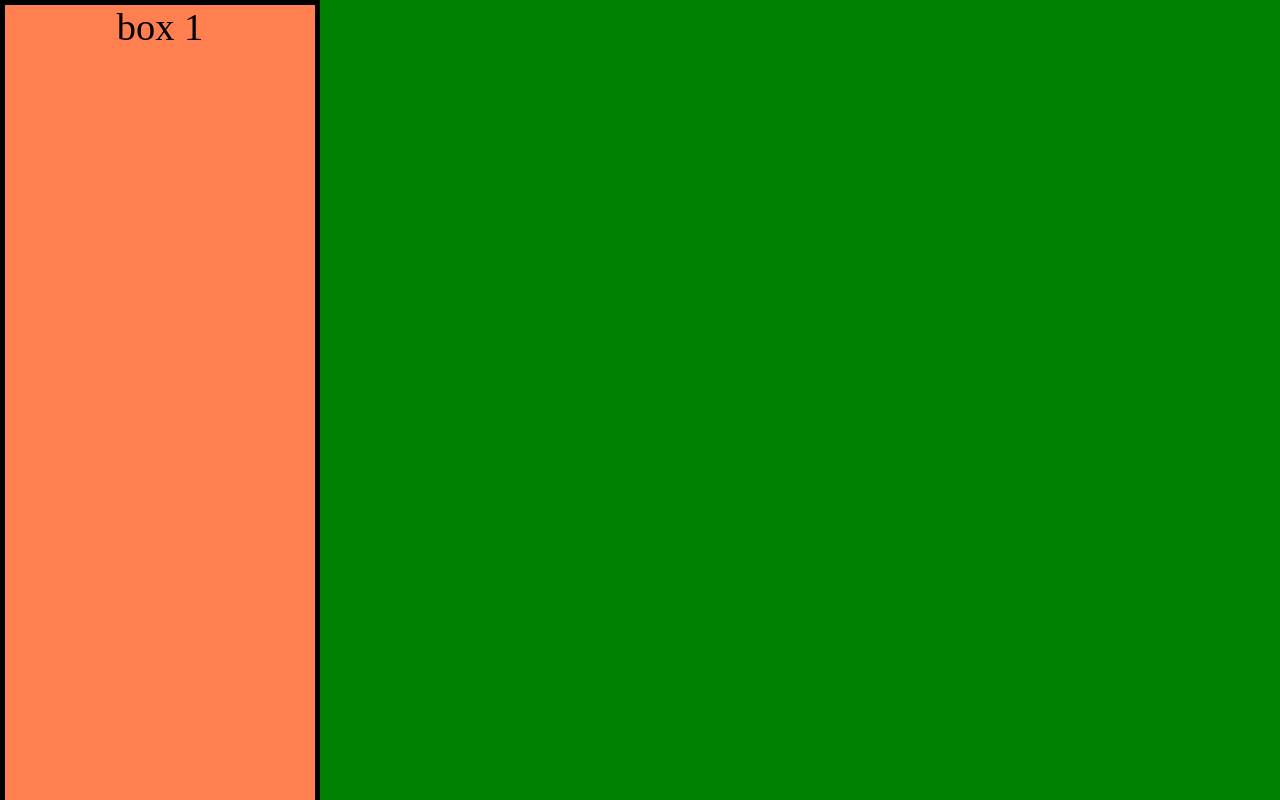
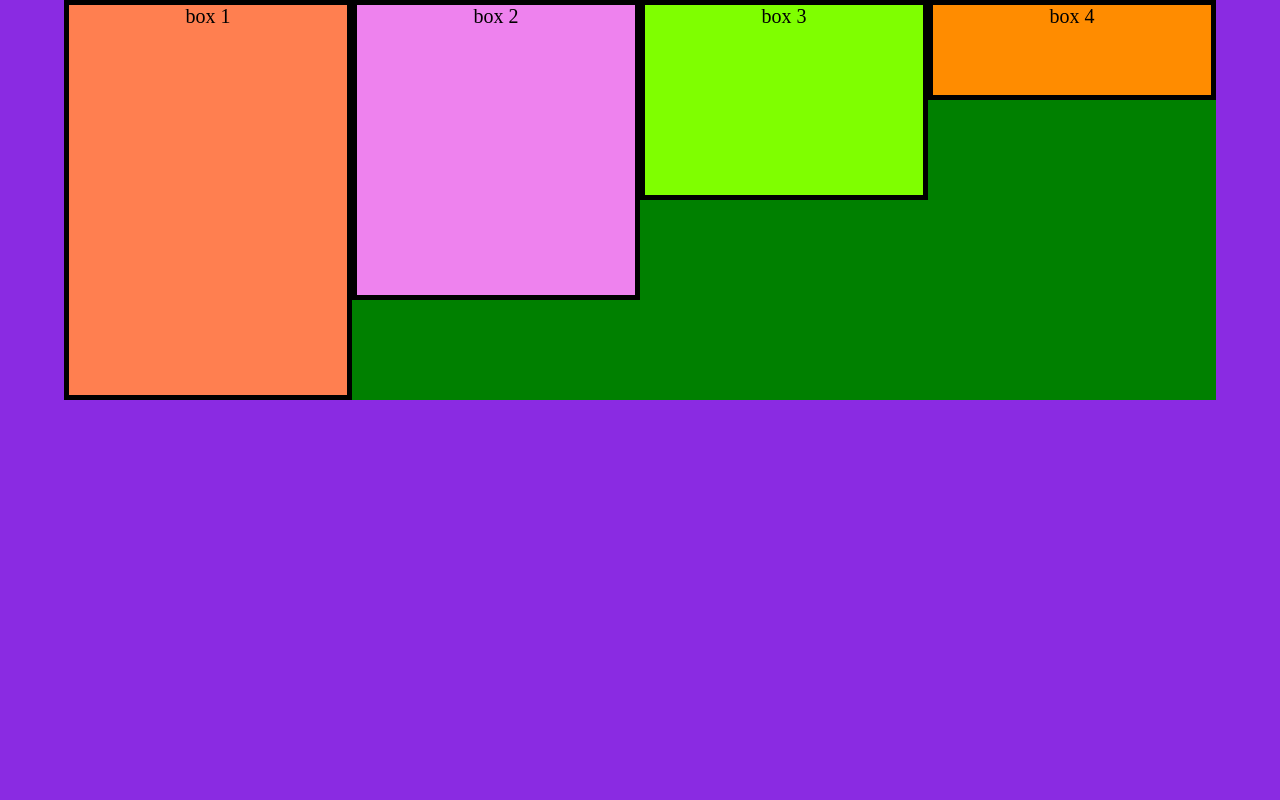
Before and after one commit to geekwise-donald-hess/morning-021116, a plain HTML site: page index.html in a window 1280 px wide. Shown: the top 800 px of the page. Drawn offline with Linux system fonts and the light colour scheme.

Commit message:
more css changes

```diff
--- a/css/style.css
+++ b/css/style.css
@@ -2,7 +2,7 @@ html,body{
     margin:0 auto;
     padding:0;
     box-sizing:border-box;
-    font-size: 1.2em;
+    font-size: 62.5%;
 }
 
 body{
@@ -14,8 +14,9 @@ body{
 }
 
 main{
-    height: 50em;
-    width:100%;
+    margin: 0 auto;
+    height: 20em;
+    width:90%;
     background-color: green;
     box-sizing: border-box;
     text-align: center;
@@ -28,6 +29,7 @@ main{
     width: calc(100%/4);
     height: 100%;
     background-color: coral;
+    float: left;
     border: solid 5px;
     box-sizing: border-box;
 }
@@ -37,8 +39,9 @@ main{
     margin: 0;
     padding: 0;
     width: calc(100%/4);
-    height: 100%;
+    height: 75%;
     background-color: violet;
+    float: left;
     border: solid 5px;
     box-sizing: border-box;
 }
@@ -48,8 +51,9 @@ main{
     margin: 0;
     padding: 0;
     width: calc(100%/4);
-    height: 100%;
+    height: 50%;
     background-color: chartreuse;
+    float: left;
     border: solid 5px;
     box-sizing: border-box;
 }
@@ -59,8 +63,9 @@ main{
     margin:0;
     padding: 0;
     width:calc(100%/4);
-    height: 50%;
+    height: 25%;
     background-color: darkorange;
+    float: left;
     border: solid 5px;
     box-sizing: border-box;
 }
```
